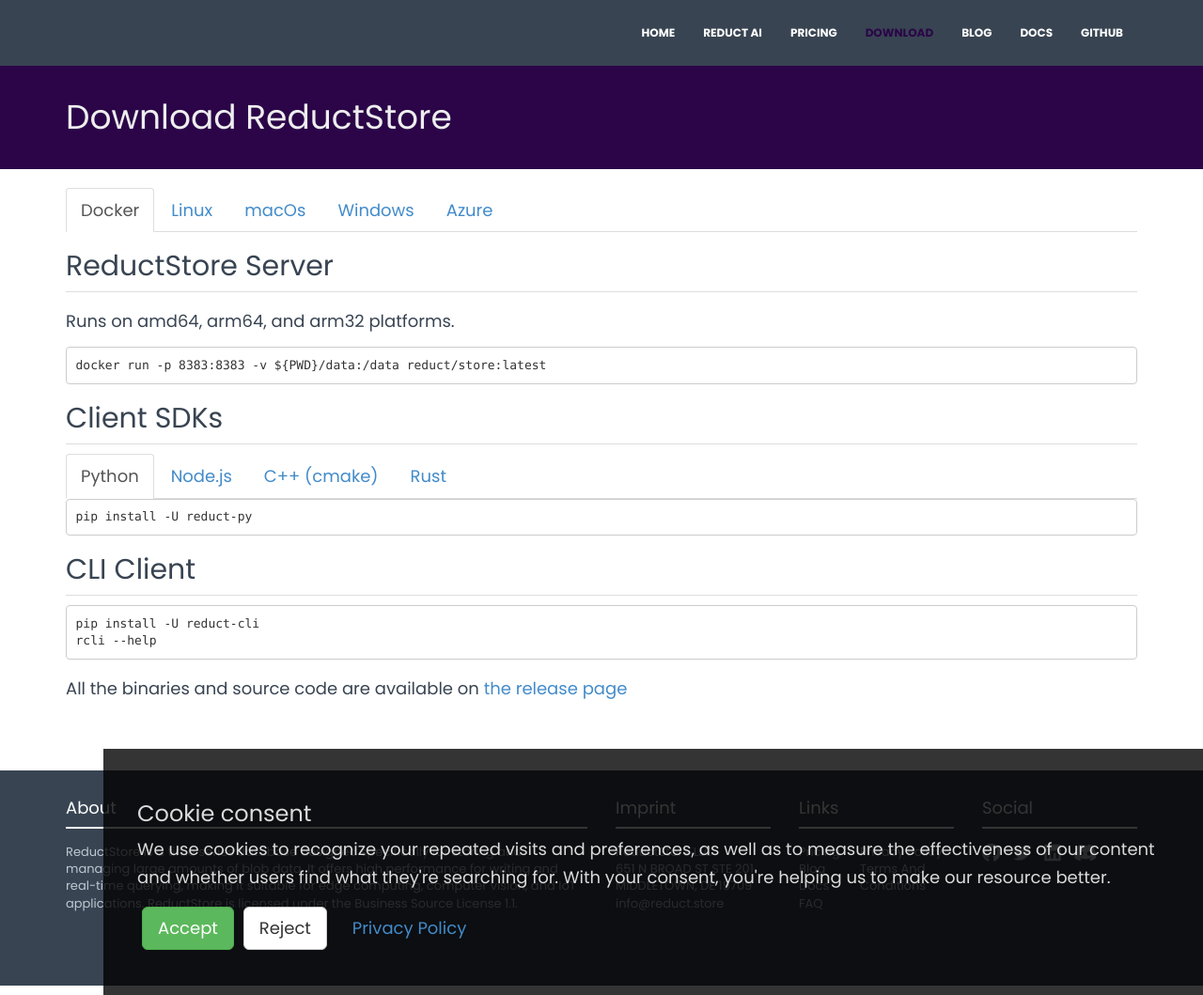
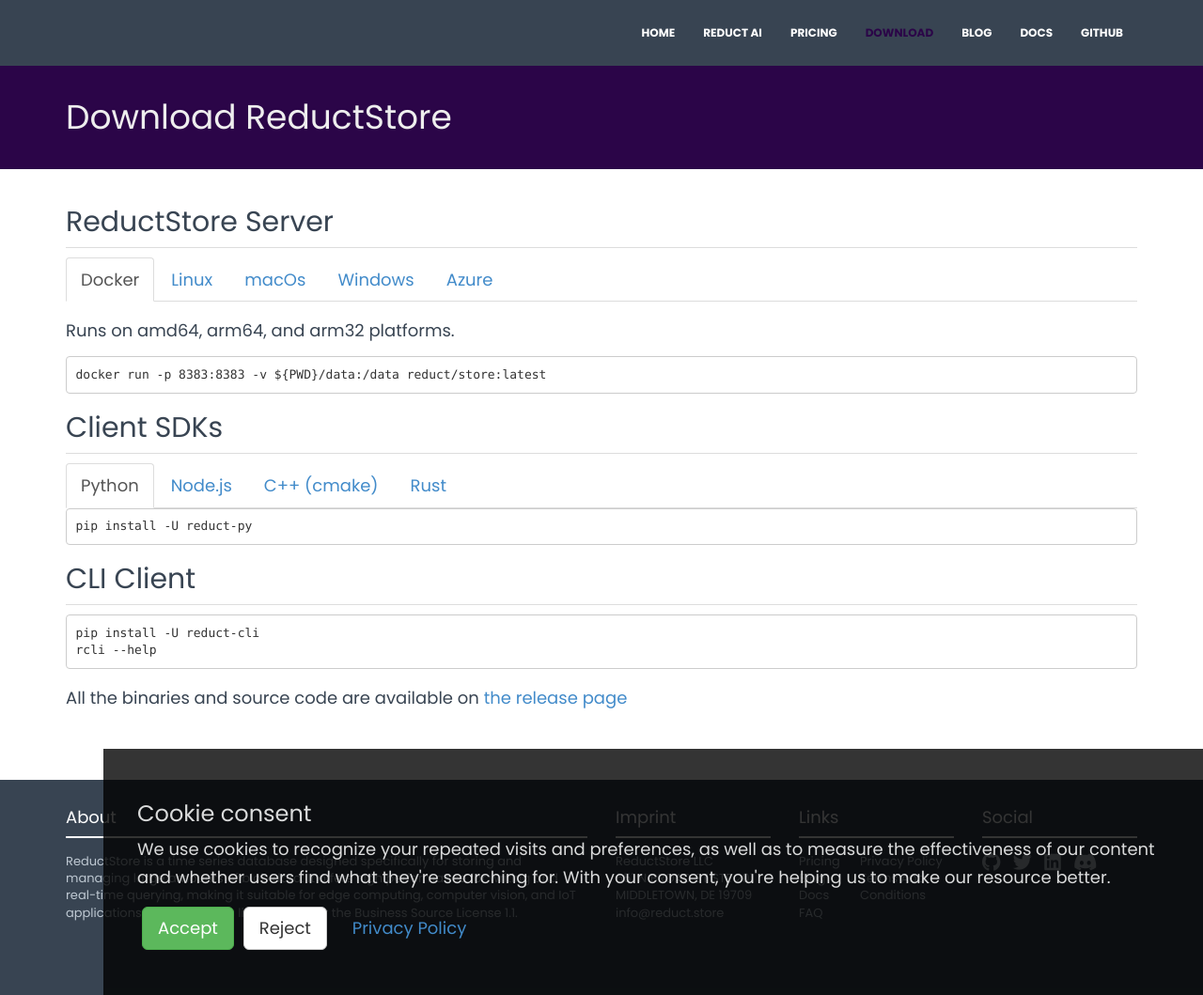
Before and after one commit to reductstore/homepage, a Jekyll site: the page built from _pages/download/index.html, in a window 1280 px wide and 1059 px high. Shown: the whole window at 94% size. Built offline with Jekyll 4.4.1, drawn with Linux system fonts in a browser that asks for light colours; nearby versions of some CDN libraries.

Commit message:
fix tab on donwload page

```diff
--- a/_pages/download/azure.html
+++ b/_pages/download/azure.html
@@ -1,6 +1,3 @@
-<h2>ReductStore Server</h2>
-<div class="hline"></div>
-
 <p>Runs on amd64, arm64, and arm32 platforms.</p>
 
 <p>
--- a/_pages/download/docker.html
+++ b/_pages/download/docker.html
@@ -1,6 +1,3 @@
-<h2>ReductStore Server</h2>
-<div class="hline"></div>
-
 <p>Runs on amd64, arm64, and arm32 platforms.</p>
 
 <pre>
--- a/_pages/download/index.html
+++ b/_pages/download/index.html
@@ -4,6 +4,8 @@
 description: Download page for ReductStore and its SDKs with download links and instructions for Linux, Windows and macOS.
 permalink: /download
 ---
+<h2>ReductStore Server</h2>
+<div class="hline"></div>
 
 <ul class="nav nav-tabs" role="tablist">
   <li role="presentation" class="active">
--- a/_pages/download/linux.html
+++ b/_pages/download/linux.html
@@ -1,6 +1,3 @@
-<h2>ReductStore Server</h2>
-<div class="hline"></div>
-
 <p>Compatible with the amd64 architecture.</p>
 
 <ul class="nav nav-tabs" role="tablist">
--- a/_pages/download/macos.html
+++ b/_pages/download/macos.html
@@ -1,6 +1,3 @@
-<h2>ReductStore Server</h2>
-<div class="hline"></div>
-
 <p>Compatible with the amd64 architecture.</p>
 
 <pre><code>wget https://github.com/reductstore/reductstore/releases/download/{{ site.projects.reductstore.version }}/reductstore.macos-amd64.tar.gz
--- a/_pages/download/windows.html
+++ b/_pages/download/windows.html
@@ -1,6 +1,3 @@
-<h2>ReductStore Server</h2>
-<div class="hline"></div>
-
 <p>Compatible with the amd64 architecture.</p>
 
 <pre><code>Invoke-WebRequest -Uri  https://github.com/reductstore/reductstore/releases/download/{{ site.projects.reductstore.version }}/reductstore.win-amd64.zip -OutFile reductstore.zip
```
